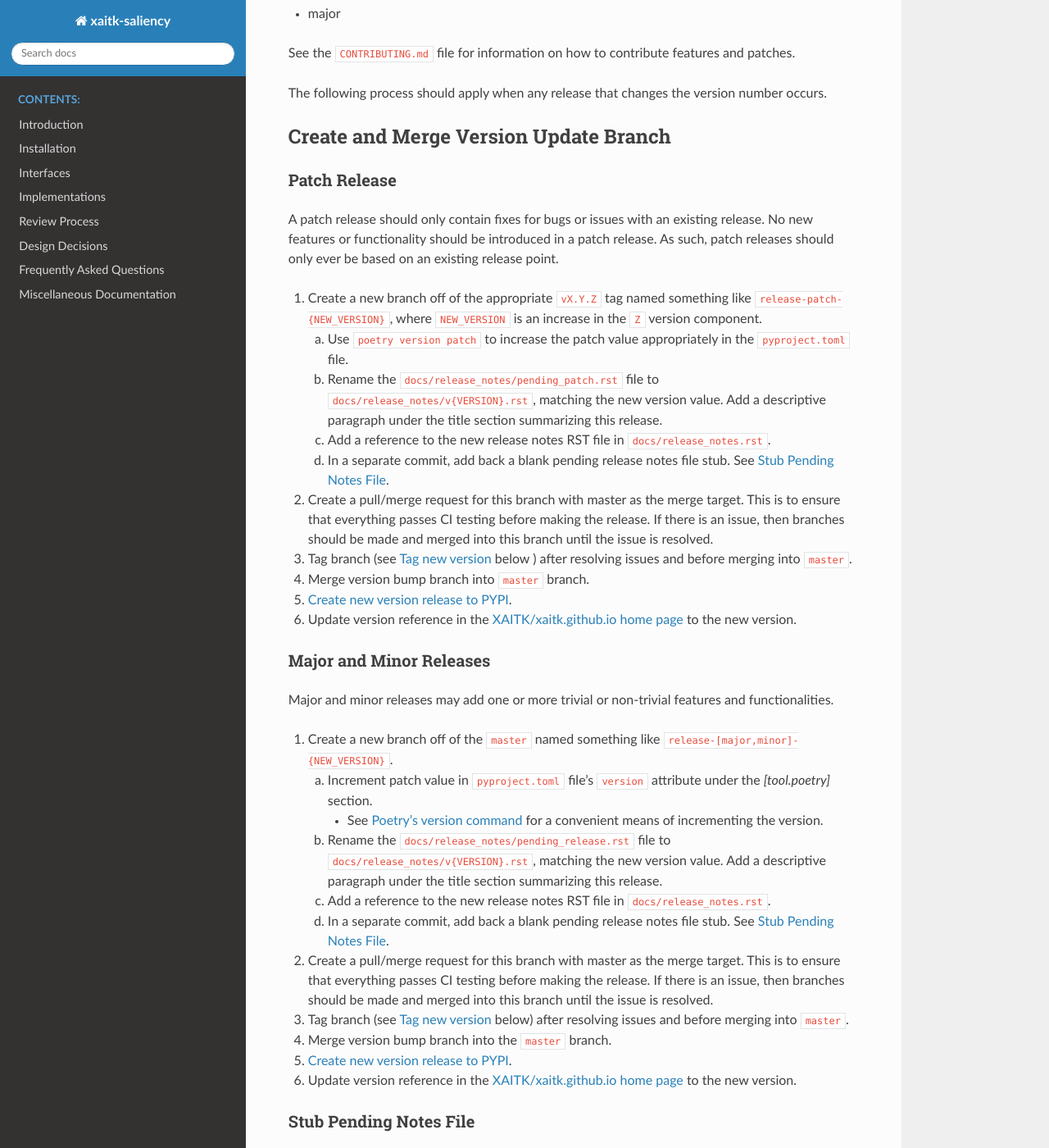
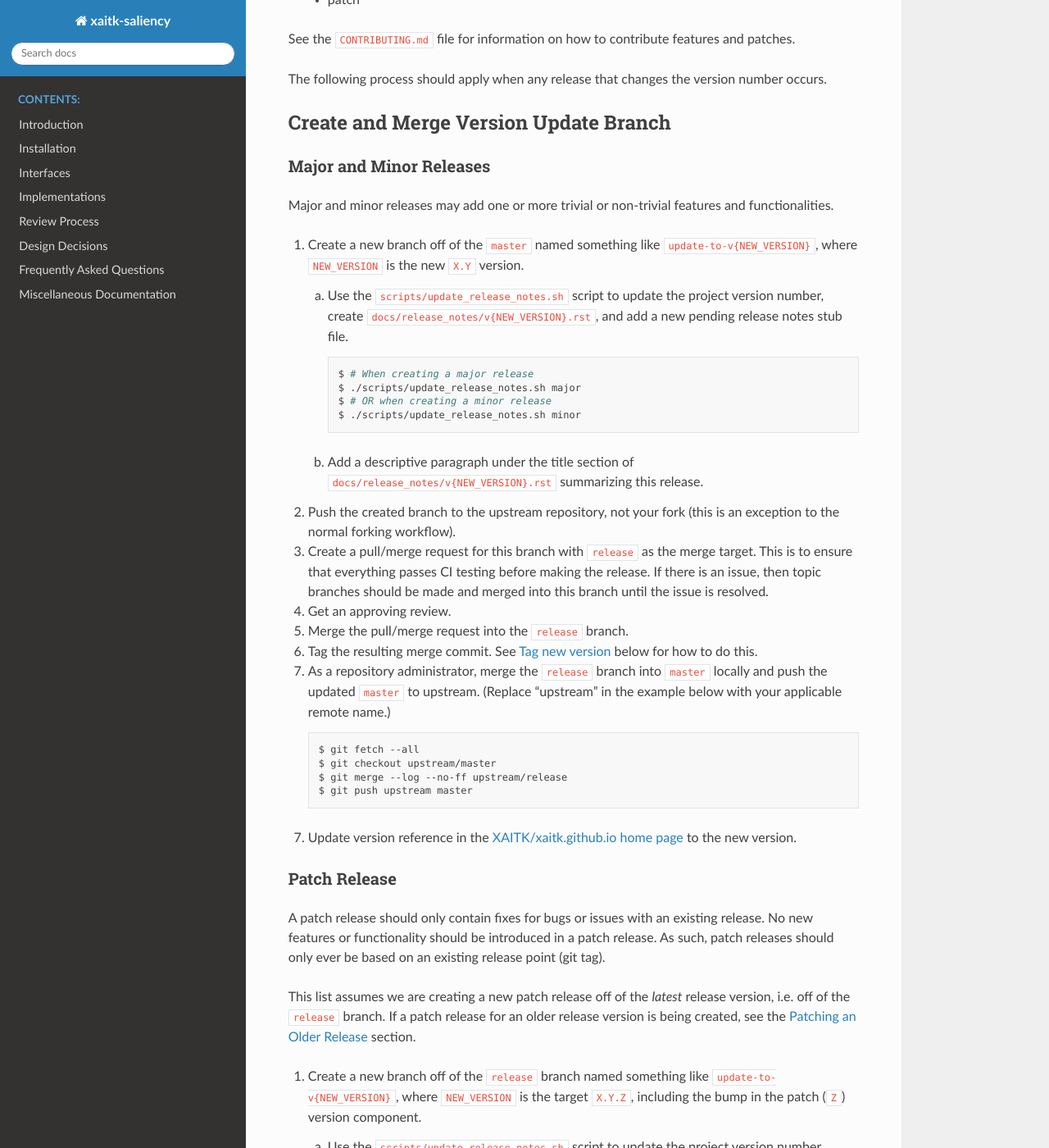
Before and after one commit to XAITK/xaitk-saliency, a Sphinx documentation site: the page built from docs/release_process.rst, in a window 1280 px wide and 1400 px high, scrolled down 251 px. Shown: the whole window at 82% size. Built offline with Sphinx 7.4.7 and the Read the Docs theme 2.0.0, drawn with Linux system fonts in a browser that asks for light colours; pages that are not in the unit, such as notebooks, are missing from menus; some of the changed text lies outside the part shown.

Commit message:
Update release process documentation and scripting resources
Based on smqtk-core release process update that is more comprehensive
and provides a more stable process for creating releases, especially
patch releases.

```diff
--- a/docs/release_process.rst
+++ b/docs/release_process.rst
@@ -1,10 +1,9 @@
 Steps of the xaitk-saliency Release Process
 ===========================================
 Three types of releases are expected to occur:
-
-* patch
-* minor
-* major
+  - major
+  - minor
+  - patch
 
 See the ``CONTRIBUTING.md`` file for information on how to contribute features
 and patches.
@@ -15,170 +14,167 @@
 Create and Merge Version Update Branch
 --------------------------------------
 
-Patch Release
-^^^^^^^^^^^^^
-A patch release should only contain fixes for bugs or issues with an existing
-release.
-No new features or functionality should be introduced in a patch release.
-As such, patch releases should only ever be based on an existing release point.
-
-1. Create a new branch off of the appropriate ``vX.Y.Z`` tag named something
-   like ``release-patch-{NEW_VERSION}``, where ``NEW_VERSION`` is an increase
-   in the ``Z`` version component.
-
-   a. Use ``poetry version patch`` to increase the patch value appropriately in
-      the :file:`pyproject.toml` file.
-
-   b. Rename the ``docs/release_notes/pending_patch.rst`` file to
-      ``docs/release_notes/v{VERSION}.rst``, matching the new version value.
-      Add a descriptive paragraph under the title section summarizing this
-      release.
-
-   c. Add a reference to the new release notes RST file in
-      ``docs/release_notes.rst``.
-
-   d. In a separate commit, add back a blank pending release notes file stub.
-      See `Stub Pending Notes File`_.
-
-2. Create a pull/merge request for this branch with master as the merge target.
-   This is to ensure that everything passes CI testing before making the
-   release. If there is an issue, then branches should be made and merged into
-   this branch until the issue is resolved.
-
-3. Tag branch (see `Tag new version`_ below ) after resolving issues and before
-   merging into ``master``.
-
-4. Merge version bump branch into ``master`` branch.
-
-5. `Create new version release to PYPI`_.
-
-6. Update version reference in the `XAITK/xaitk.github.io home page`_ to the
-   new version.
-
 Major and Minor Releases
 ^^^^^^^^^^^^^^^^^^^^^^^^
 Major and minor releases may add one or more trivial or non-trivial features
 and functionalities.
 
 1. Create a new branch off of the ``master`` named something like
-   ``release-[major,minor]-{NEW_VERSION}``.
+   ``update-to-v{NEW_VERSION}``, where ``NEW_VERSION`` is the new ``X.Y``
+   version.
 
-   a. Increment patch value in  ``pyproject.toml`` file's ``version`` attribute
-      under the `[tool.poetry]` section.
+   a. Use the ``scripts/update_release_notes.sh`` script to update the project
+      version number, create ``docs/release_notes/v{NEW_VERSION}.rst``, and add
+      a new pending release notes stub file.
 
-      * See `Poetry's version command`_ for a convenient means of incrementing
-        the version.
+      .. code-block:: bash
 
-   b. Rename the ``docs/release_notes/pending_release.rst`` file to
-      ``docs/release_notes/v{VERSION}.rst``, matching the new version value.
-      Add a descriptive paragraph under the title section summarizing this
-      release.
+         $ # When creating a major release
+         $ ./scripts/update_release_notes.sh major
+         $ # OR when creating a minor release
+         $ ./scripts/update_release_notes.sh minor
 
-   c. Add a reference to the new release notes RST file in
-      ``docs/release_notes.rst``.
+   b. Add a descriptive paragraph under the title section of
+      ``docs/release_notes/v{NEW_VERSION}.rst`` summarizing this release.
 
-   d. In a separate commit, add back a blank pending release notes file stub.
-      See `Stub Pending Notes File`_.
+2. Push the created branch to the upstream repository, not your fork (this is
+   an exception to the normal forking workflow).
 
-2. Create a pull/merge request for this branch with master as the merge target.
-   This is to ensure that everything passes CI testing before making the
-   release. If there is an issue, then branches should be made and merged into
-   this branch until the issue is resolved.
+3. Create a pull/merge request for this branch with ``release`` as the merge
+   target. This is to ensure that everything passes CI testing before making
+   the release. If there is an issue, then topic branches should be made and
+   merged into this branch until the issue is resolved.
 
-3. Tag branch (see `Tag new version`_ below) after resolving issues and before
-   merging into ``master``.
+4. Get an approving review.
 
-4. Merge version bump branch into the ``master`` branch.
+5. Merge the pull/merge request into the ``release`` branch.
 
-5. `Create new version release to PYPI`_.
+6. Tag the resulting merge commit.
+   See `Tag new version`_ below for how to do this.
 
-6. Update version reference in the `XAITK/xaitk.github.io home page`_ to the
+7. As a repository administrator, merge the ``release`` branch into ``master``
+   locally and push the updated ``master`` to upstream. (Replace "upstream"
+   in the example below with your applicable remote name.)
+
+   .. code-block:: bash
+
+      $ git fetch --all
+      $ git checkout upstream/master
+      $ git merge --log --no-ff upstream/release
+      $ git push upstream master
+
+7. Update version reference in the `XAITK/xaitk.github.io home page`_ to the
    new version.
 
-Stub Pending Notes File
-^^^^^^^^^^^^^^^^^^^^^^^
-The following is the basic content that goes into the stub pending release
-notes file:
+Patch Release
+^^^^^^^^^^^^^
+A patch release should only contain fixes for bugs or issues with an existing
+release.
+No new features or functionality should be introduced in a patch release.
+As such, patch releases should only ever be based on an existing release point
+(git tag).
 
-.. code-block::
+This list assumes we are creating a new patch release off of the *latest*
+release version, i.e. off of the ``release`` branch.
+If a patch release for an older release version is being created, see the
+`Patching an Older Release`_ section.
 
-    Pending Release Notes
-    =====================
+1. Create a new branch off of the ``release`` branch named something like
+   ``update-to-v{NEW_VERSION}``, where ``NEW_VERSION`` is the target ``X.Y.Z``,
+   including the bump in the patch (``Z``) version component.
 
-    Updates / New Features
-    ----------------------
+   a. Use the ``scripts/update_release_notes.sh`` script to update the project
+      version number, create ``docs/release_notes/v{NEW_VERSION}.rst``, and add
+      a new pending release notes stub file.
 
-    Fixes
-    -----
+      .. code-block:: bash
 
-Tag New Version
+         $ ./scripts/update_release_notes.sh patch
+
+   b. Add a descriptive paragraph under the title section of
+      ``docs/release_notes/v{NEW_VERSION}.rst`` summarizing this release.
+
+2. Push the created branch to the upstream repository, not your fork (this is
+   an exception to the normal forking workflow).
+
+3. Create a pull/merge request for this branch with ``release`` as the merge
+   target. This is to ensure that everything passes CI testing before making
+   the release. If there is an issue, then topic branches should be made and
+   merged into this branch until the issue is resolved.
+
+4. Get an approving review.
+
+5. Merge the pull/merge request into the ``release`` branch.
+
+6. Tag the resulting merge commit.
+   See `Tag new version`_ below for how to do this.
+
+7. As a repository administrator, merge the ``release`` branch into ``master``
+   locally and push the updated ``master`` to upstream. (Replace "upstream"
+   in the example below with your applicable remote name.)
+
+   .. code-block:: bash
+
+      $ git fetch --all
+      $ git checkout upstream/master
+      $ git merge --log --no-ff upstream/release
+      $ git push upstream master
+
+8. If this patch release now represents the highest version of the package,
+   update version reference in the `XAITK/xaitk.github.io home page`_ to the
+   new version.
+
+Patching an Older Release
+"""""""""""""""""""""""""
+When patching a major/minor release that is not the latest pair, a branch needs
+to be created based on the release version being patched to integrate the
+specific patches into.
+This branch should be prefixed with ``release-`` to denote that it is a release
+integration branch.
+Patch topic-branches should be based on this branch.
+When all fix branches have been integrated, follow the `Patch Release`_ section
+above, replacing ``release`` branch references (merge target) to be the
+``release-...`` integration branch.
+Step 6 should be to merge this release integration branch into ``release``
+first, and *then* ``release`` into ``master``, if applicable (some patches may
+only make sense for specific versions).
+
+Tag new version
 ---------------
-Release branches should be tagged in order to record where in the git tree a
+Release branches are tagged in order to record where in the git tree a
 particular release refers to.
-The branch off of ``master`` is usually the target of such tags.
+All release tags should be in the history of the ``release`` and ``master``
+branches (barring exceptional circumstances).
 
-Currently the ``From GitHub`` method is preferred as it creates a "verified"
-release.
+We prefer to use local ``git tag`` commands to create the release version
+tag, pushing the tag to upstream.
+The version tag should be applied to the merge commit resulting from the
+above described ``update-to-v{NEW_VERSION}`` topic-branch ("the release").
 
-From GitHub
-^^^^^^^^^^^
+See the example commands below, replacing ``HASH`` with the appropriate git
+commit hash, and ``UPSTREAM`` with the appropriate remote name.
+We also show how to use `Poetry's version command`_ to consistently access the
+current package version.
+
+.. code-block:: bash
+
+   $ git checkout HASH
+   # VERSION="v$(poetry version -s)"
+   $ git tag -a "$VERSION" -F docs/release_notes/"$VERSION".rst
+   $ git push UPSTREAM "$VERSION"
+
+After creating and pushing a new version tag, a GitHub "release" should be
+made.
 Navigate to the `releases page on GitHub`_ and click the ``Draft a new
 release`` button in the upper right.
-
-Fill in the new version in the ``Tag version`` text box (e.g. ``v#.#.#``)
-and use the same string in the ``Release title`` text box.
-The "@" target should be the release branch created above.
-
+The newly added tag should be selected in the "Choose a tag" drop-down.
+The "Release Title" should be the version tag (i.e. "v#.#.#").
 Copy and paste this version's release notes into the ``Describe this release``
 text box.
-
 Remember to check the ``This is a pre-release`` check-box if appropriate.
-
 Click the ``Public release`` button at the bottom of the page when complete.
-
-From Git on the Command Line
-^^^^^^^^^^^^^^^^^^^^^^^^^^^^
-Create a new git tag using the new version number (format:
-``v<MAJOR.<MINOR>.<PATCH>``) on the merge commit for the version update branch
-merger::
-
-    $ git tag -a -m "[Major|Minor|Patch] release v#.#.#"
-
-Push this new tag to GitHub (or appropriate remote)::
-
-    $ git push origin v#.#.#
-
-To add the release notes to GitHub, navigate to the `tags page on GitHub`_
-and click on the "Add release notes" link for the new release tag.  Copy and
-paste this version's release notes into the description field and the version
-number should be used as the release title.
-
-Create new version release to PYPI
-----------------------------------
-
-__ https://python-poetry.org/docs/repositories/#configuring-credentials
-
-We will use Poetry again to perform package building and publishing.
-See `this documentation`__ on how to set and store your PYPA credentials in Poetry.
-
-Make sure the source is checked out on the appropriate  version tag, the repo
-is clean (no uncommited files/edits). ``git clean`` may help ensure a clean
-state::
-
-    $ git checkout <VERSION_TAG>
-    $ git clean -xdi  # NOTE: `-i` makes this an interactive command.
-
-Build source and wheel packages for the current version::
-
-    $ poetry build
-
-The files in `./dist/` may be inspected for correctness before publishing to
-PYPA with::
-
-    $ poetry publish
 
 
 .. _Poetry's version command: https://python-poetry.org/docs/cli/#version
 .. _releases page on GitHub: https://github.com/XAITK/xaitk-saliency/releases
-.. _tags page on GitHub: https://github.com/XAITK/xaitk-saliency/tags
 .. _XAITK/xaitk.github.io home page: https://github.com/XAITK/xaitk.github.io/edit/master/_pages/home.md#L12
```
Also changed, not shown: 2 other files.
